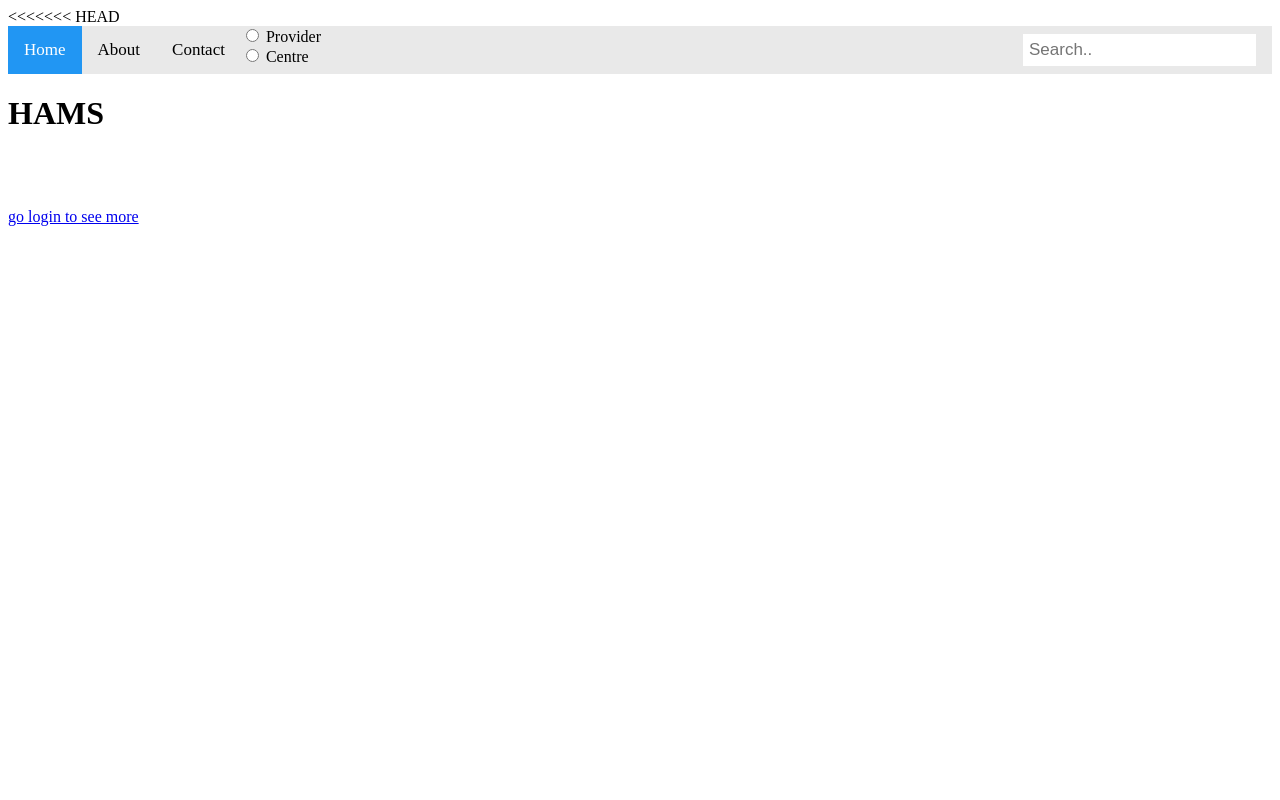
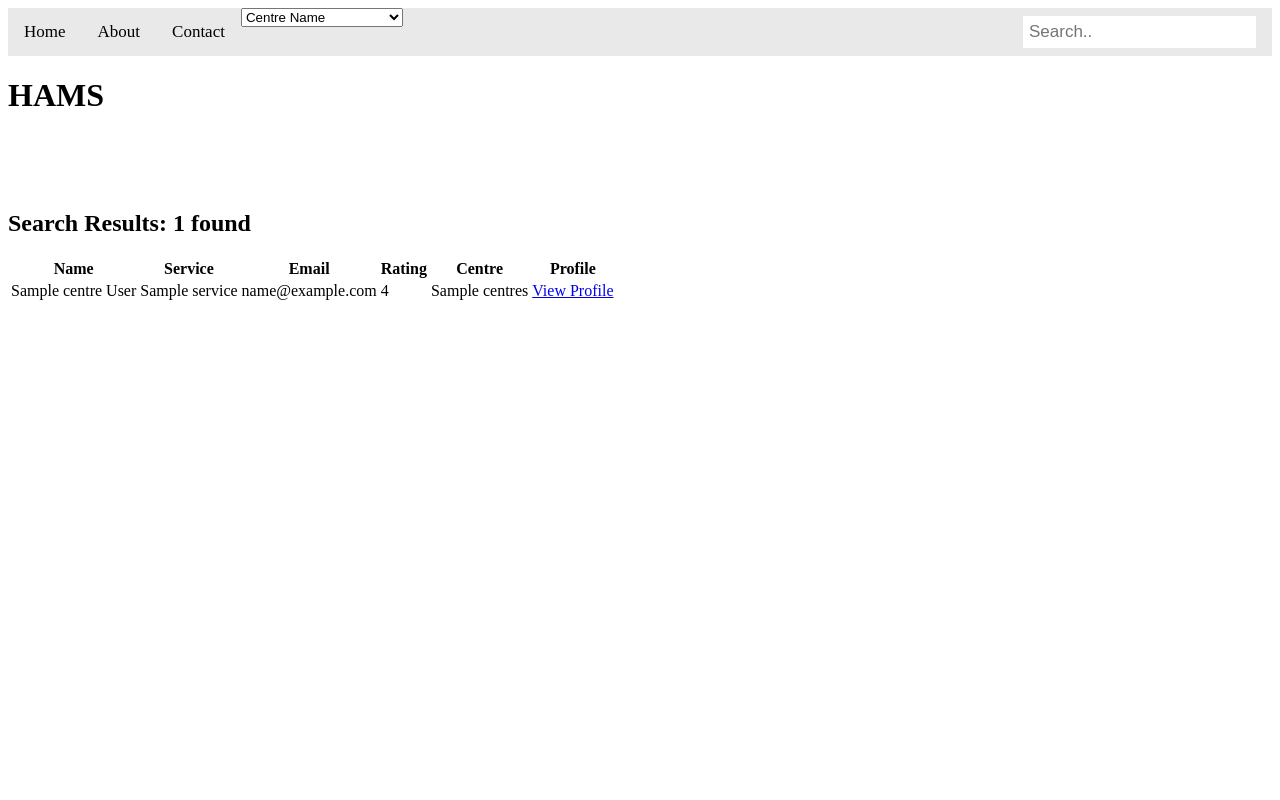
Before and after one commit to martinlecs/healthcare_booking_system, a Flask app: template templates/search_results.html in a window 1280 px wide. Run offline with Flask 2, Linux system fonts and the light colour scheme; the template is opened without the code that fills it: most values are stand-ins (such as "Sample title", 1, 10 or a date in 2020); parts of the project's set-up code (start-up, migrations or seed data) failed here and were passed over.

Commit message:
implemented search html

```diff
--- a/routes.py
+++ b/routes.py
@@ -2,11 +2,15 @@ from server import app, user_manager
 from flask import render_template, request, redirect, url_for
 from flask_login import LoginManager, current_user, login_user
 from system import SystemManager
-
+from server import *
 
 login_manager = LoginManager()
 login_manager.init_app(app)
 system = SystemManager()
+
+@app.context_processor
+def inject_services_into_all_templates():
+	return dict(services=[''] + user_manager.get_service_names()) #Details for the drop down box
 
 
 @app.route('/', methods=['GET', 'POST'])
@@ -29,7 +33,8 @@ def provider_profile(provider):
 	:param user: a Provider object
 	:return: renders the provider_profile.html template
 	"""
-	content = system.get_provider_profile(provider)
+	p = user_manager.get_provider(provider)
+	content = p.get_information()
 	return render_template('provider_profile.html', content=content)
 
 
@@ -43,54 +48,42 @@ def centre_profile(centre):
 	content = system.get_centre_profile(centre)
 	return render_template('centre_profile.html', content=content)
 
-@app.route('/search', methods=['POST'])
-def search():
-	if request.form['search'] and request.form['type']:
-		if "provider" in request.form['type']:
-			pass
-		else:
-			pass
-		return render_template('search_results', results=results)
-	return redirect(url_for('index'))
-
-@login_manager.user_loader
-def load_user(email):
-	return user_manager.get_user_by_email(email)
 
 """
 Depending on what radio button is selected, uses the respective
 user or centre search function which returns a list of appropriate
 objects to iterate through and display
 """
-@app.route('/search', methods = ['GET', 'POST'])
+@app.route('/search', methods=['POST'])
 def search():
-	if request.method == 'POST':
-		pass
-	services = [''] + user_manager.get_service_names() #Details for the drop down box
-	results = []
-	error = False #Displays message for no result/no selection
-	type_c = True #Displays table for centre/provider details
+	if request.form['type']:
+		query = request.form['search']
+		select = request.form.get('type', 'centre_name') #for now
+		results = []
 
-	#Not the nicest looking code, but just sorts through depending on which category was pressed
-	if request.args.get('select', None) is not None:
-		query=request.args.get('query')
-		select = request.args.get('select','centre_name') #for now
-		if select == 'centre_name':
+		if select == 'c_name':
 			results = centre_manager.search_name(query)
 			type_c = True
-		elif select == 'centre_suburb':
+		elif select == 'c_suburb':
 			results = centre_manager.search_suburb(query)
 			type_c = True
-		elif select == 'prov_name':
+		elif select == 'p_name':
 			results = user_manager.search_name(query)
 			type_c = False
-		elif select == 'prov_service':
-			query = request.args.get('service', "")
+		else:
 			results = user_manager.search_service(query)
 			type_c = False
-		if(len(results) is 0):
+
+		if not results:
 			error = "No matches found"
+		else:
+			error = "Please select a search category"
+
+		return render_template('search_results.html', results=results, type_c=type_c, error=error)
 	else:
-		error = "Please select a search category"
+		return redirect(url_for('index'))
 
-	return render_template('search.html', services=services, results=results, error=error, type_c=type_c)
+
+@login_manager.user_loader
+def load_user(email):
+	return user_manager.get_user_by_email(email)
--- a/templates/base.html
+++ b/templates/base.html
@@ -1,4 +1,3 @@
-<<<<<<< HEAD
 <!DOCTYPE html>
 <html>
 	<head>
@@ -9,14 +8,23 @@
 	<body>
         <header>
             <div class="topnav">
-                <a class="active" href="#home">Home</a>
+                <a href="{{ url_for('index') }}">Home</a>
                 <a href="#about">About</a>
                 <a href="#contact">Contact</a>
-
                 <form style="display: inline;" action="{{ url_for('search') }}" method="post" name="search">
                     <input name="search" type="text" placeholder="Search..">
-                    <input type="radio" name="type" value="provider"> Provider<br>
-                    <input type="radio" name="type" value="centre"> Centre<br>
+                    <select name="type">
+                        <option value="c_name">Centre Name</option>
+                        <option value="c_suburb">Centre Suburb</option>
+                        <option value="p_name">Provider Name</option>
+                        <optgroup label="Provider Services">
+                            {% for s in services %}
+                                {% if s %}
+                                    <option value="{{ s }}">{{ s.upper() }}</option>
+                                {% endif %}
+                            {% endfor %}
+                        </optgroup>
+                    </select>
                 </form>
             </div>
         </header>
--- a/templates/index.html
+++ b/templates/index.html
@@ -5,6 +5,5 @@
 		<h3>Main page stuff</h3>
 	{% else %}
 		<a href="{{url_for('login')}}">go login to see more</a>
-		<a href="{{ url_for('search') }}"> Search</a>
 	{% endif%}
 {% endblock %}
--- a/templates/search_results.html
+++ b/templates/search_results.html
@@ -1,15 +1,54 @@
 {% extends 'base.html' %}
 {% block body %}
-    {% if current_user.is_authenticated %}
-        <h3>Search Results: </h3>
-            <table>
-            {% for r in results %}
-                <tr>
-                    <th></th>
-                </tr>
-            {% endfor %}
-            </table>
-    {% else %}
-        <a href="{{url_for('login')}}">go login to see more</a>
-    {% endif%}
+{#    {% if current_user.is_authenticated %}#}
+        {% if error %} <h2> {{ error }} </h2> {% endif %}
+        {% if results %}
+        <h2> Search Results: {{ results|length }} found</h2>
+        <table>
+                {% if type_c %}
+                    <tr>
+                        <th>Name</th>
+                        <th>Suburb</th>
+                        <th>Phone</th>
+                        <th>Rating</th>
+                        <th>Profile</th>
+                    </tr>
+                    {% for centre in results %}
+                    <tr>
+                        <td>{{ centre.name }} </td>
+                        <td>{{ centre.suburb }} </td>
+                        <td>{{ centre.phone }} </td>
+                        <td>{{ centre.rating }} </td>
+                        <td><a href="{{ url_for('search') }}"> View Profile</a></td>
+                    </tr>
+                    {% endfor %}
+                {% else %}
+                        <tr>
+                        <th>Name</th>
+                        <th>Service</th>
+                        <th>Email</th>
+                        <th>Rating</th>
+                        <th>Centre</th>
+                        <th>Profile</th>
+                        </tr>
+                    {% for prov in results %}
+                        <tr>
+                        <td>{{ prov.given_name }} {{ prov.surname }}</td>
+                        <td>{{ prov.service }}</td>
+                        <td>{{ prov.email }}</td>
+                        <td>{{ prov.average_rating }}</td>
+                        <td>{{ prov.centres }}</td>
+                        <td><a href="{{ url_for('provider_profile', provider=prov.email) }}"> View Profile</a></td>
+                        </tr>
+                {% endfor %}
+
+            {% endif %}
+
+        {% endif %}
+
+        </table>
+
+{#    {% else %}#}
+{#        <a href="{{url_for('login')}}">go login to see more</a>#}
+{#    {% endif%}#}
 {% endblock %}
--- a/user_manager.py
+++ b/user_manager.py
@@ -163,6 +163,11 @@ class UserManager:
 			if provider.email == email:
 				return provider
 
+	def get_provider(self, email):
+		for provider in self._providers:
+			if provider.email == email:
+				return provider
+		return None
 	"""
 	Load/Save Data methods:
 	load_data checks if there is a pickle file for the users (currently only implemented providers)
```
Also changed, not shown: provider.py (+13 -1 lines), system.py (+5 -2 lines).
